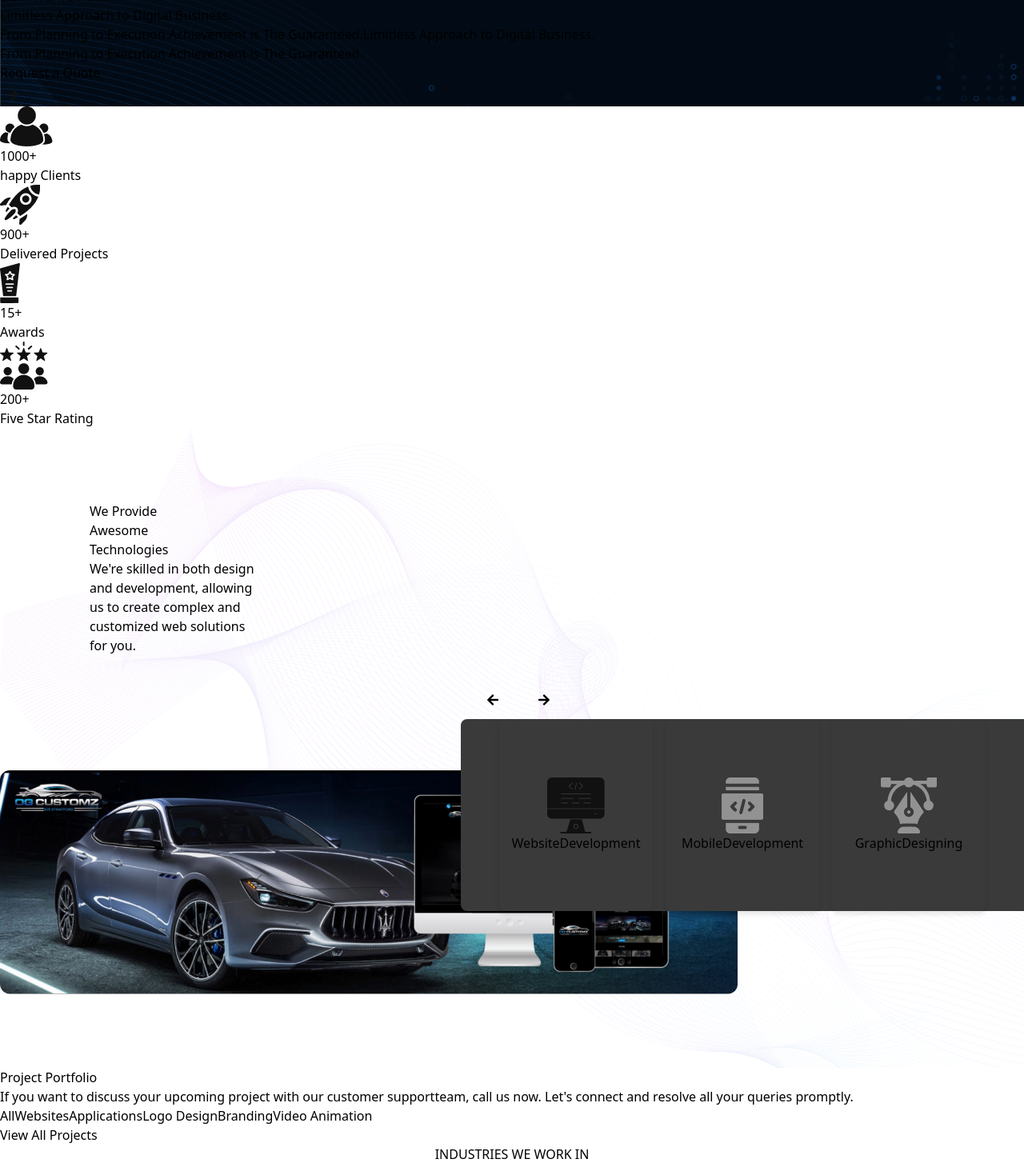
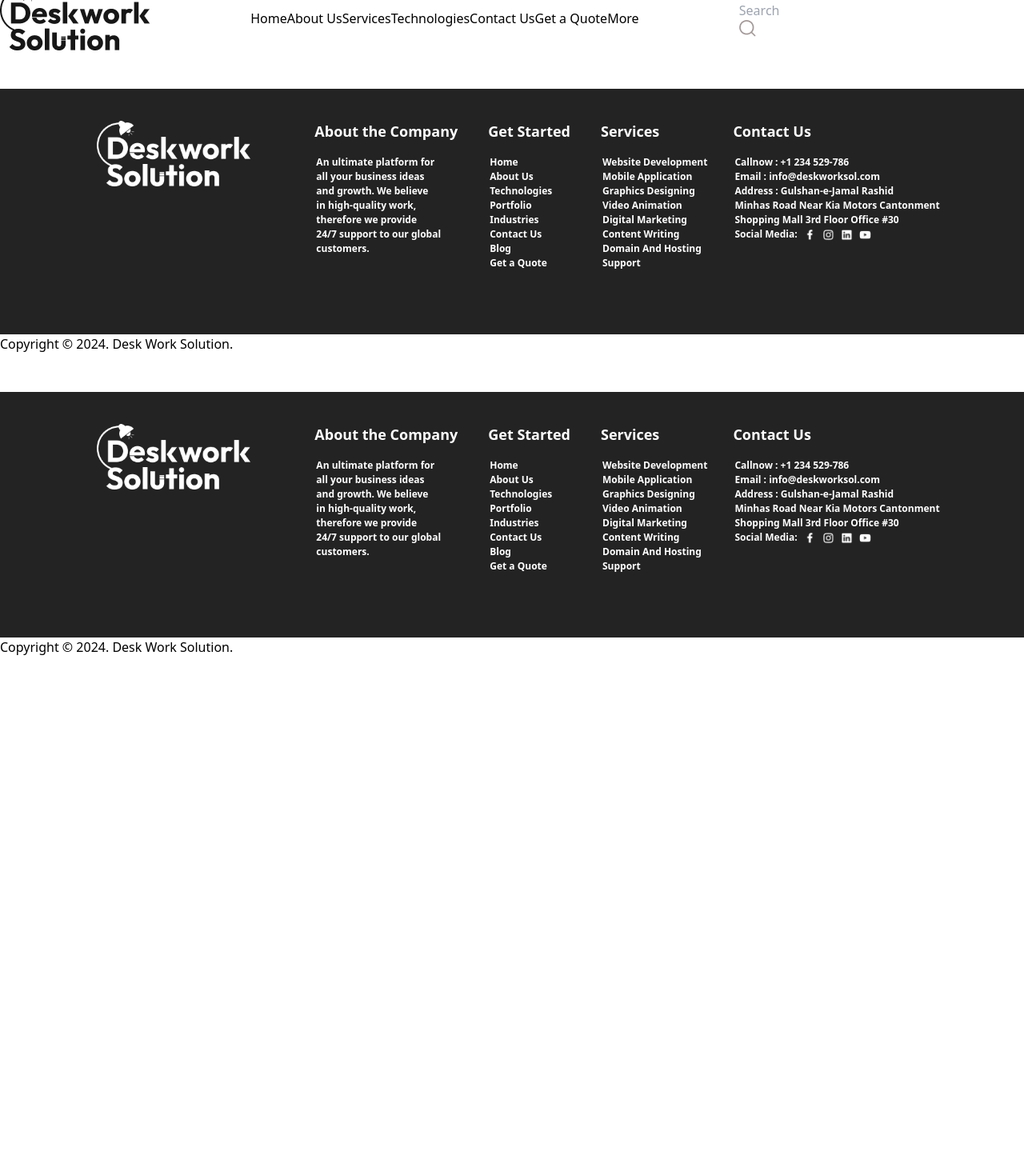
Before and after one commit to Mazharrais/dws, a React (Vite) app: page /contact in a window 1280 px wide. Shown: the part 180-1639 px from the top of the page at 80% size. After the commit the page ends 1001 px from the top, so only its background shows below. Built offline with nearby package versions, Linux system fonts and the light colour scheme.

Commit message:
add code

```diff
--- a/src/App.jsx
+++ b/src/App.jsx
@@ -1,46 +1,92 @@
-import React from 'react';
-import './App.css';
-import "slick-carousel/slick/slick.css";
-import "slick-carousel/slick/slick-theme.css";
-import Blackbar from './components/Blackbar';
-import BlackFooter from './components/BlackFooter';
- import BlackSection from './components/BlackSection';
-import BlueSection from './components/BlueSection';
-import BoySection from './components/BoySection';
-import CopyrightSection from './components/CopyrightSection';
-import ExploreSection from './components/ExploreSection';
-import Navbar from './components/Navbar';
-import PinkSection from './components/PinkSection';
-import SmallSection from './components/SmallSection';
-import TeamSection from './components/TeamSection';
-import TestimonialSection from './components/TestimonialSection';
-import ToolsSection from './components/ToolsSection';
-import WhiteSection from './components/WhiteSection';
-import WhiteVedioSection from './components/WhiteVedioSection';
-// import { Route, Routes } from 'react-router-dom';
+// import React from 'react';
+// import './App.css';
+// import "slick-carousel/slick/slick.css";
+// import "slick-carousel/slick/slick-theme.css";
+// import Blackbar from './components/Blackbar';
+// import BlackSection from './components/BlackSection';
+// import BlueSection from './components/BlueSection';
+// import BoySection from './components/BoySection';
+
+// import ExploreSection from './components/ExploreSection';
+// import Navbar from './components/Navbar';
+// import PinkSection from './components/PinkSection';
+// import SmallSection from './components/SmallSection';
+// import TeamSection from './components/TeamSection';
+// import TestimonialSection from './components/TestimonialSection';
+// import ToolsSection from './components/ToolsSection';
+// import WhiteSection from './components/WhiteSection';
+// import WhiteVedioSection from './components/WhiteVedioSection';
+// import BlackFooter from './components/BlackFooter';
+// import CopyrightSection from './components/CopyrightSection';
+// // import { Route, Routes } from 'react-router-dom';
+// // import Home from './components/Home';
+
+
+// function App() {
+
+
+//   return (
+//     <>
+//       <Blackbar />
+//       <Navbar />
+//       <BlueSection />
+//       <SmallSection />
+//       <WhiteSection />
+//       <BlackSection />
+//       <PinkSection />
+//       <WhiteVedioSection />
+//       <BoySection />
+//       <ToolsSection />
+//       <TeamSection />
+//       <TestimonialSection />
+//       <ExploreSection />
+//        <BlackFooter />
+//        <CopyrightSection />
+//     </>
+//   )
+// }
+
+// export default App;
+
+
+
+
+import { Routes, Route } from "react-router-dom";
+import Blackbar from "./components/Blackbar";
+import Navbar from "./components/Navbar";
+import BlackFooter from "./components/BlackFooter";
+import CopyrightSection from "./components/CopyrightSection";
+import Home from "./Pages/Home";
+import About from "./Pages/About";
+import Services from "./Pages/Services";
+import Technologies from "./Pages/Technologies";
+import Contact from "./Pages/Contact";
+import Quote from "./Pages/GetaQuote";
+import More from "./Pages/More";
 
 function App() {
-
-
   return (
-    <>
+    <div>
+      {/* Common Components */}
       <Blackbar />
       <Navbar />
-      <BlueSection />
-      <SmallSection />
-      <WhiteSection />
-      <BlackSection />
-      <PinkSection />
-      <WhiteVedioSection />
-      <BoySection />
-      <ToolsSection />
-      <TeamSection />
-      <TestimonialSection />
-      <ExploreSection />
+
+      {/* Routes for Pages */}
+      <Routes>
+        <Route index element={<Home />} />
+        <Route path="/about" element={<About/>} />
+        <Route path="/services" element={<Services />} />
+        <Route path="/technologies" element={<Technologies />} />
+        <Route path="/contact" element={<Contact />} />
+        <Route path="/quote" element={<Quote />} />
+        <Route path="/more" element={<More />} />
+      </Routes>
+
+      {/* Common Footer */}
       <BlackFooter />
       <CopyrightSection />
-    </>
-  )
+    </div>
+  );
 }
 
-export default App
+export default App;
--- /dev/null
+++ b/src/Pages/About.jsx
@@ -0,0 +1,18 @@
+
+
+import React from 'react'
+import Navbar from '../components/Navbar';
+import BlackFooter from '../components/BlackFooter';
+import CopyrightSection from '../components/CopyrightSection';
+
+const About = () => {
+  return (
+    <div>
+      <Navbar />
+        <BlackFooter />
+        <CopyrightSection />
+    </div>
+  )
+}
+
+export default About;
--- /dev/null
+++ b/src/Pages/Contact.jsx
@@ -0,0 +1,18 @@
+
+
+import React from 'react'
+import Navbar from '../components/Navbar'
+import BlackFooter from '../components/BlackFooter'
+import CopyrightSection from '../components/CopyrightSection'
+
+const Contact = () => {
+  return (
+    <div>
+      <Navbar />
+      <BlackFooter />
+      <CopyrightSection />
+    </div>
+  )
+}
+
+export default Contact
--- /dev/null
+++ b/src/Pages/GetaQuote.jsx
@@ -0,0 +1,18 @@
+
+
+import React from 'react'
+import Navbar from '../components/Navbar'
+import BlackFooter from '../components/BlackFooter'
+import CopyrightSection from '../components/CopyrightSection'
+
+const GetaQuote = () => {
+  return (
+    <div>
+     <Navbar />
+     <BlackFooter />
+     <CopyrightSection />
+    </div>
+  )
+}
+
+export default GetaQuote
--- /dev/null
+++ b/src/Pages/Home.jsx
@@ -0,0 +1,34 @@
+
+
+import React from "react";
+import BlueSection from "../components/BlueSection";
+import SmallSection from "../components/SmallSection";
+import WhiteSection from "../components/WhiteSection";
+import BlackSection from "../components/BlackSection";
+import PinkSection from "../components/PinkSection";
+import WhiteVedioSection from "../components/WhiteVedioSection";
+import BoySection from "../components/BoySection";
+import ToolsSection from "../components/ToolsSection";
+import TeamSection from "../components/TeamSection";
+import TestimonialSection from "../components/TestimonialSection";
+import ExploreSection from "../components/ExploreSection";
+
+const Home = () => {
+  return (
+    <div>
+      <BlueSection />
+      <SmallSection />
+      <WhiteSection />
+      <BlackSection />
+      <PinkSection />
+      <WhiteVedioSection />
+      <BoySection />
+      <ToolsSection />
+      <TeamSection />
+      <TestimonialSection />
+      <ExploreSection />
+    </div>
+  );
+};
+
+export default Home;
--- /dev/null
+++ b/src/Pages/More.jsx
@@ -0,0 +1,18 @@
+
+
+import React from 'react'
+import Navbar from '../components/Navbar'
+import BlackFooter from '../components/BlackFooter'
+import CopyrightSection from '../components/CopyrightSection'
+
+const More = () => {
+  return (
+    <div>
+      <Navbar />
+      <BlackFooter />
+      <CopyrightSection />
+    </div>
+  )
+}
+
+export default More
--- /dev/null
+++ b/src/Pages/Services.jsx
@@ -0,0 +1,18 @@
+
+
+import React from 'react'
+import Navbar from '../components/Navbar'
+import BlackFooter from '../components/BlackFooter'
+import CopyrightSection from '../components/CopyrightSection'
+
+const Services = () => {
+  return (
+    <div>
+      <Navbar />
+      <BlackFooter />
+      <CopyrightSection />
+    </div>
+  )
+}
+
+export default Services
--- /dev/null
+++ b/src/Pages/Technologies.jsx
@@ -0,0 +1,18 @@
+
+
+import React from 'react'
+import Navbar from '../components/Navbar';
+import BlackFooter from '../components/BlackFooter';
+import CopyrightSection from '../components/CopyrightSection';
+
+const Technologies = () => {
+  return (
+    <div>
+      <Navbar />
+      <BlackFooter />
+      <CopyrightSection />
+    </div>
+  )
+}
+
+export default Technologies;
```
